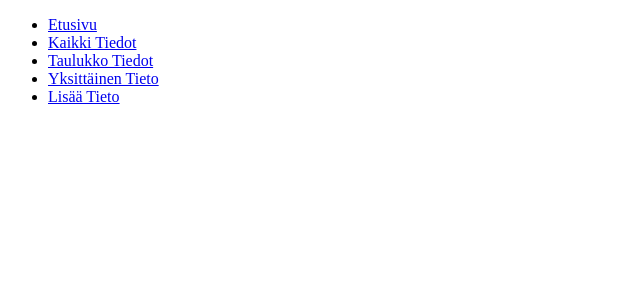
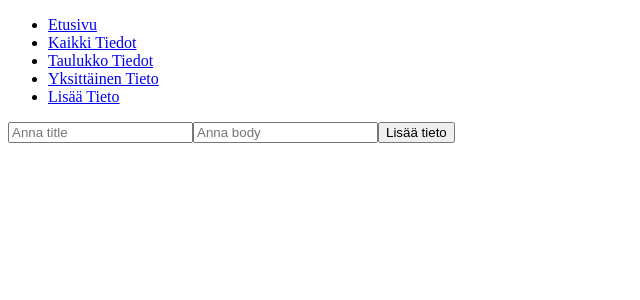
Before and after one commit to RamiNadif/ohjelmistokomponentit, a React (Vite) app in the folder react/routes/: page /Lisaatieto in a window 1280 px wide. Shown: the top 300 px of the page, without its empty margins (0-640 px from the left). Built offline with nearby package versions, Linux system fonts and the light colour scheme.

Commit message:
lisää tieto tehty

```diff
--- a/react/routes/src/App.jsx
+++ b/react/routes/src/App.jsx
@@ -2,7 +2,7 @@ import { BrowserRouter, Route, Routes, Link } from "react-router-dom";
 import Tietojenhaku from "./Tietojenhaku";
 import Taulukko from "./Taulukko";
 import Yksittainen from "./Yksittainen";
-import lisaatieto from "./lisaatieto";
+import Lisaatieto from "./lisaatieto";
 
 // Luodaan neljä yksinkertaista komponenttia
 function Home() {
@@ -42,7 +42,7 @@ function App() {
               <Link to="/Yksittainen/1">Yksittäinen Tieto</Link>
             </li>
             <li>
-              <Link to="/lisaatieto">Lisää Tieto</Link>
+              <Link to="/Lisaatieto">Lisää Tieto</Link>
             </li>
           </ul>
         </nav>
@@ -53,7 +53,7 @@ function App() {
           <Route path="/haku" element={<Tietojenhaku />} />
           <Route path="/Taulukko" element={<Taulukko />} />
           <Route path="/Yksittainen/:id" element={<Yksittainen />} />
-          <Route path="/lisaatieto" element={<lisaatieto />} />
+          <Route path="/Lisaatieto" element={<Lisaatieto />} />
           <Route path="/about" element={<About />} />
           <Route path="/contact" element={<Contact />} />
           <Route path="*" element={<NotFound />} />
--- a/react/routes/src/lisaatieto.jsx
+++ b/react/routes/src/lisaatieto.jsx
@@ -1,11 +1,11 @@
-import { useState, useEffect, use } from "react";
-import { useParams, useNavigate } from "react-router-dom";
+import { useState } from "react";
 
-function lisaatieto() {
+function Lisaatieto() {
   const [messages, setMessages] = useState([]);
   const [title, setTitle] = useState("");
   const [body, setBody] = useState("");
   const handleAdd = async () => {
+    console.log("klikattu");
     try {
       const res = await fetch("https://jsonplaceholder.typicode.com/posts", {
         method: "POST",
@@ -21,21 +21,23 @@ function lisaatieto() {
   };
 
   return (
-    (
+    <div>
       <input
         type="text"
         value={title}
         onChange={(e) => setTitle(e.target.value)}
+        placeholder="Anna title"
       />
-    ),
-    (
+
       <input
         type="text"
         value={body}
         onChange={(e) => setBody(e.target.value)}
+        placeholder="Anna body"
       />
-    ),
-    (<button onClick={handleAdd}>Lisää tieto</button>)
+
+      <button onClick={handleAdd}>Lisää tieto</button>
+    </div>
   );
 }
-export default lisaatieto;
+export default Lisaatieto;
```
